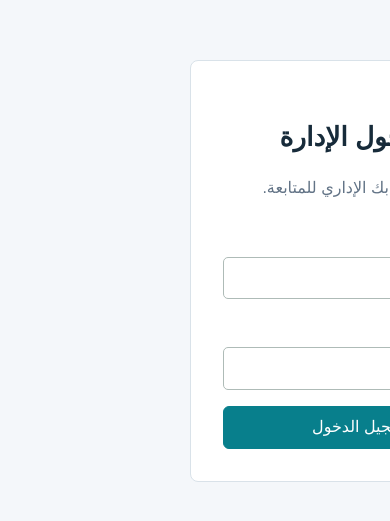
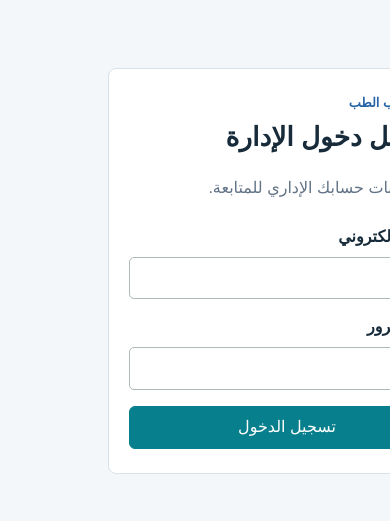
Before and after one commit to Leenah-alborsh/med_bot, a Next.js app in the folder apps/admin/: page /login in a window 390 px wide. Shown: the part 151-672 px from the top of the page. Built offline with nearby package versions, Linux system fonts and the light colour scheme; no server answers.

Commit message:
fix: keep admin login within mobile viewport

```diff
--- a/apps/admin/app/globals.css
+++ b/apps/admin/app/globals.css
@@ -157,11 +157,14 @@ button {
 .login-page {
   min-height: 100vh;
   display: grid;
+  grid-template-columns: minmax(0, 1fr);
   place-items: center;
   padding: 24px;
 }
 .login-panel {
   width: min(440px, 100%);
+  min-width: 0;
+  max-width: 100%;
   padding: 32px;
   border: 1px solid var(--line);
   border-radius: 8px;
@@ -670,6 +673,12 @@ code {
   h1 {
     font-size: 1.65rem;
   }
+  .login-page {
+    padding: 16px;
+  }
+  .login-panel {
+    padding: 24px 20px;
+  }
   .page {
     padding: 24px 15px 40px;
   }
```
